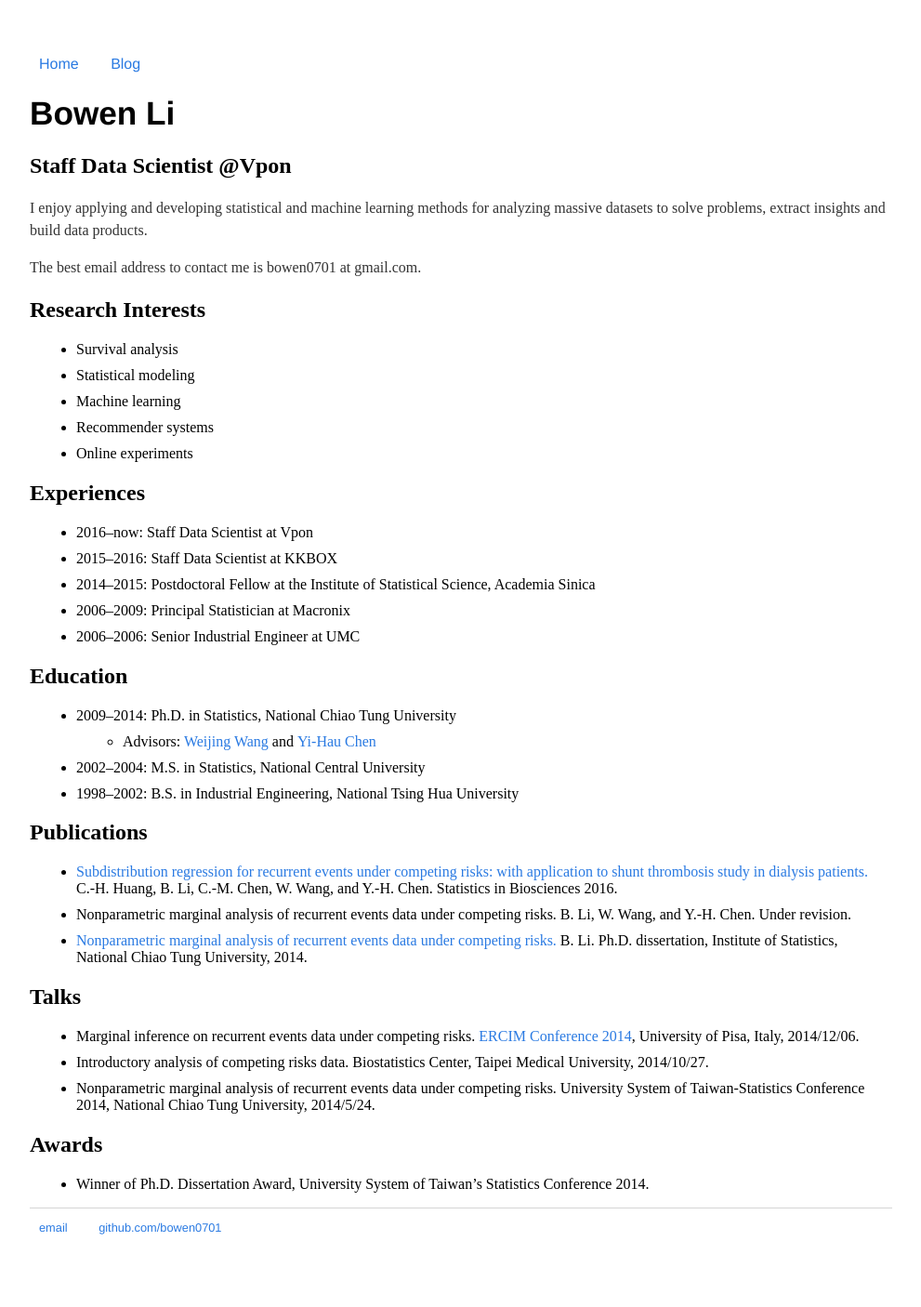
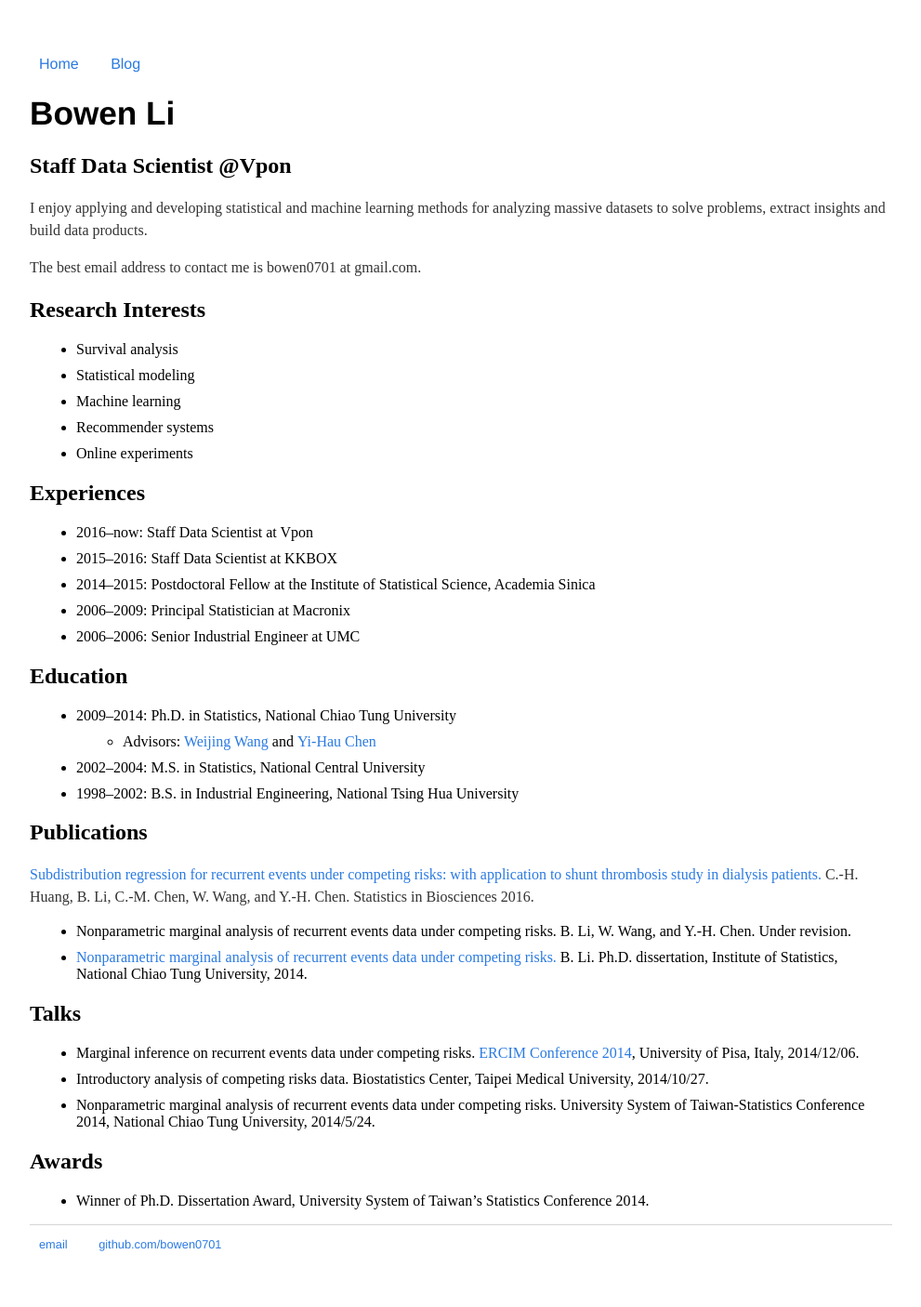
Before and after one commit to bowen0701/bowen0701.github.io, a Jekyll site: the page built from index.md, in a window 1280 px wide. Shown: the whole page at 93% size, without its empty margins (144-1135 px from the left). Built offline with Jekyll 4.4.1, drawn with Linux system fonts in a browser that asks for light colours.

Commit message:
Revise publication 1

```diff
--- a/index.md
+++ b/index.md
@@ -32,7 +32,9 @@ The best email address to contact me is bowen0701 at gmail.com.
 - 1998--2002: B.S. in Industrial Engineering, National Tsing Hua University
 
 ## Publications
-- [Subdistribution regression for recurrent events under competing risks: with application to shunt thrombosis study in dialysis patients.](http://link.springer.com/article/10.1007/s12561-016-9161-0) C.-H. Huang, B. Li, C.-M. Chen, W. Wang, and Y.-H. Chen. Statistics in Biosciences 2016.
+[Subdistribution regression for recurrent events under competing risks: with application to shunt thrombosis study in dialysis patients.](http://link.springer.com/article/10.1007/s12561-016-9161-0)
+C.-H. Huang, B. Li, C.-M. Chen, W. Wang, and Y.-H. Chen. Statistics in Biosciences 2016.
+
 - Nonparametric marginal analysis of recurrent events data under competing risks. B. Li, W. Wang, and Y.-H. Chen. Under revision.
 - [Nonparametric marginal analysis of recurrent events data under competing risks.](http://etd.lib.nctu.edu.tw/cgi-bin/gs32/tugsweb.cgi/ccd=rPD.JH/record?r1=1&h1=4) B. Li. Ph.D. dissertation, Institute of Statistics, National Chiao Tung University, 2014.
 
```
